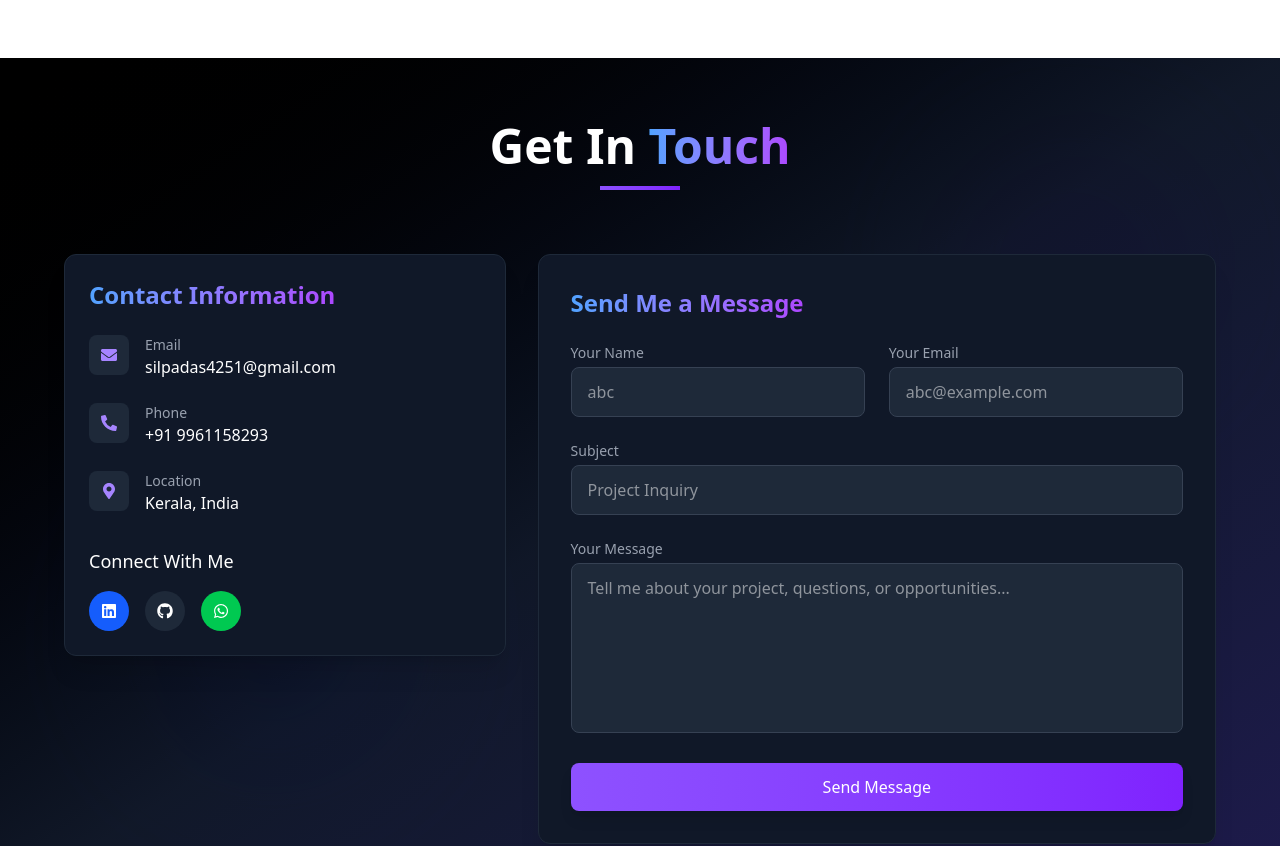
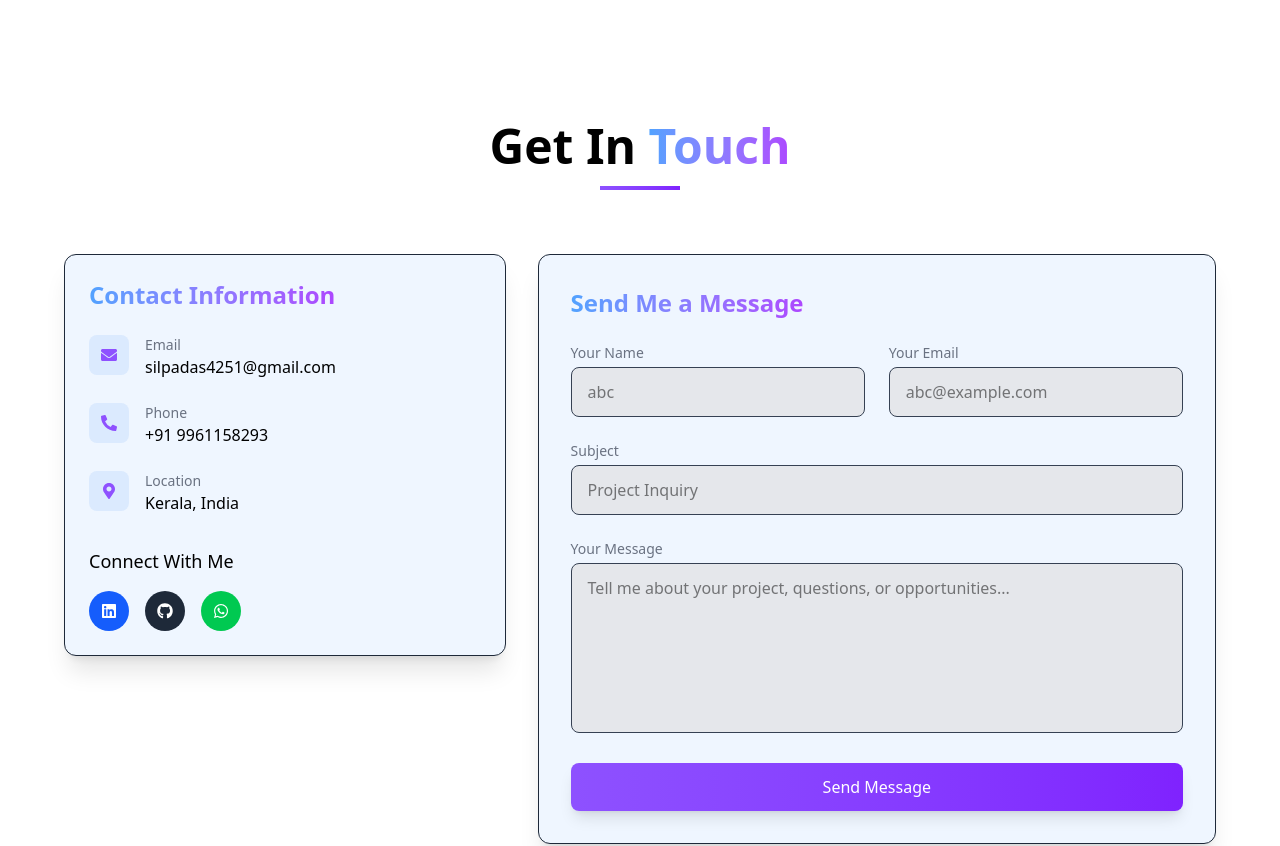
Before and after one commit to silpa4251/personal_portfolio, a React (Vite) app: page / in a window 1280 px wide. Shown: the part 3120-3966 px from the top of the page. Built offline with nearby package versions, Linux system fonts and the light colour scheme.

Commit message:
updated theme toggle in contact section

```diff
--- a/src/pages/Contact.jsx
+++ b/src/pages/Contact.jsx
@@ -1,113 +1,115 @@
-import React, { useState } from 'react';
+import React, { useState } from "react";
 // eslint-disable-next-line no-unused-vars
-import { motion } from 'framer-motion';
-import emailjs from 'emailjs-com';
-import { FaEnvelope, FaPhoneAlt, FaMapMarkerAlt, FaLinkedin, FaGithub, FaWhatsapp } from 'react-icons/fa';
+import { motion } from "framer-motion";
+import emailjs from "emailjs-com";
+import {
+  FaEnvelope,
+  FaPhoneAlt,
+  FaMapMarkerAlt,
+  FaLinkedin,
+  FaGithub,
+  FaWhatsapp,
+} from "react-icons/fa";
 
 const Contact = () => {
   const [formData, setFormData] = useState({
-    name: '',
-    email: '',
-    subject: '',
-    message: ''
+    name: "",
+    email: "",
+    subject: "",
+    message: "",
   });
 
   const [formStatus, setFormStatus] = useState({
     submitted: false,
     success: false,
-    message: ''
+    message: "",
   });
 
   const [loading, setLoading] = useState(false);
 
-  // Handle form field changes
   const handleChange = (e) => {
     const { name, value } = e.target;
-    setFormData(prevData => ({
+    setFormData((prevData) => ({
       ...prevData,
-      [name]: value
+      [name]: value,
     }));
   };
 
-  // Handle form submission
   const handleSubmit = async (e) => {
     e.preventDefault();
     setLoading(true);
-
-    // Simulate form submission with a timeout
-    // Replace this with your actual form submission logic
-    emailjs.sendForm('service_8e050is', 'template_7sltl6c', e.target, '9tdBsVqee-p9iUq2E')
-    .then(() => {
+    emailjs
+      .sendForm(
+        "service_8e050is",
+        "template_7sltl6c",
+        e.target,
+        "9tdBsVqee-p9iUq2E"
+      )
+      .then(
+        () => {
           setFormStatus({
             submitted: true,
             success: true,
-        message: 'Message sent successfully!'
+            message: "Message sent successfully!",
           });
-      setFormData({ name: '', email: '', subject: '', message: '' });
-    }, () => {
+          setFormData({ name: "", email: "", subject: "", message: "" });
+        },
+        () => {
           setFormStatus({
             submitted: true,
             success: false,
-        message: 'Failed to send message. Please try again later.'
+            message: "Failed to send message. Please try again later.",
           });
-    })
+        }
+      )
       .finally(() => setLoading(false));
   };
 
-  // Contact info items
   const contactInfo = [
     {
-      icon: <FaEnvelope className="text-violet-400" />,
+      icon: <FaEnvelope className="dark:text-violet-400 text-violet-500" />,
       title: "Email",
       value: "silpadas4251@gmail.com",
-      link: "mailto:silpadas4251@gmail.com"
+      link: "mailto:silpadas4251@gmail.com",
     },
     {
-      icon: <FaPhoneAlt className="text-violet-400" />,
+      icon: <FaPhoneAlt className="dark:text-violet-400 text-violet-500" />,
       title: "Phone",
       value: "+91 9961158293",
-      link: "tel:+919961158293"
+      link: "tel:+919961158293",
     },
     {
-      icon: <FaMapMarkerAlt className="text-violet-400" />,
+      icon: <FaMapMarkerAlt className="dark:text-violet-400 text-violet-500" />,
       title: "Location",
       value: "Kerala, India",
-      link: null
-    }
+      link: null,
+    },
   ];
 
-  // Social media links
   const socialLinks = [
     {
       icon: <FaLinkedin />,
       url: "https://www.linkedin.com/in/silpadasn/",
       label: "LinkedIn",
-      color: "bg-blue-600"
+      color: "bg-blue-600",
     },
     {
       icon: <FaGithub />,
       url: "https://github.com/silpa4251",
       label: "GitHub",
-      color: "bg-gray-800"
+      color: "bg-gray-800",
     },
     {
       icon: <FaWhatsapp />,
       url: "https://wa.me/9961158293",
       label: "Whatsapp",
-      color: "bg-green-500"
-    }
+      color: "bg-green-500",
+    },
   ];
 
   return (
-    <section className="relative min-h-screen overflow-hidden bg-gradient-to-br from-black via-gray-900 to-indigo-950 text-white py-16 px-4 sm:px-6 lg:px-8">
-      {/* Background elements */}
-      <div className="absolute top-0 left-0 w-full h-full overflow-hidden">
-        <div className="absolute top-20 right-20 w-64 h-64 bg-purple-800 opacity-20 rounded-full mix-blend-overlay filter blur-3xl animate-blob animation-delay-4000"></div>
-        <div className="absolute bottom-32 left-32 w-72 h-72 bg-blue-800 opacity-20 rounded-full mix-blend-overlay filter blur-3xl animate-blob"></div>
-      </div>
-
+    <section className="relative min-h-screen overflow-hidden dark:bg-gradient-to-br from-black via-gray-900 to-indigo-950 dark:text-white py-16 px-4 sm:px-6 lg:px-8">
       <div className="container mx-auto max-w-6xl z-10 relative">
-        {/* Page heading */}
         <motion.div
           initial={{ opacity: 0, y: -20 }}
           animate={{ opacity: 1, y: 0 }}
@@ -115,25 +117,22 @@ const Contact = () => {
           className="text-center mb-12 sm:mb-16"
         >
           <h1 className="text-3xl sm:text-4xl md:text-5xl font-bold mb-4">
-            Get In <span className="bg-gradient-to-r from-blue-400 to-purple-500 text-transparent bg-clip-text">Touch</span>
+            Get In{" "}
+            <span className="bg-gradient-to-r from-blue-400 to-purple-500 text-transparent bg-clip-text">
+              Touch
+            </span>
           </h1>
           <div className="w-20 h-1 bg-gradient-to-r from-violet-500 to-violet-600 mx-auto"></div>
-          {/* <p className="mt-4 text-gray-300 max-w-2xl mx-auto">
-            Have a project in mind or want to collaborate? Feel free to reach out!
-          </p>  */}
         </motion.div>
 
-        {/* Main content grid */}
         <div className="grid grid-cols-1 lg:grid-cols-5 gap-8">
-          {/* Left column: Contact Info */}
           <motion.div
             initial={{ opacity: 0, x: -30 }}
             animate={{ opacity: 1, x: 0 }}
             transition={{ duration: 0.8 }}
             className="lg:col-span-2 space-y-8"
           >
-            {/* Contact info card */}
-            <div className="bg-gray-900 bg-opacity-50 backdrop-filter backdrop-blur-sm p-6 rounded-xl border border-gray-800 shadow-xl">
+            <div className="bg-blue-50 dark:bg-gray-900 bg-opacity-50 backdrop-filter backdrop-blur-sm p-6 rounded-xl border border-gray-800 shadow-xl">
               <h2 className="text-2xl font-semibold mb-6">
                 <span className="bg-gradient-to-r from-blue-400 to-purple-500 text-transparent bg-clip-text">
                   Contact Information
@@ -149,15 +148,17 @@ const Contact = () => {
                     transition={{ delay: index * 0.2, duration: 0.5 }}
                     className="flex items-start"
                   >
-                    <div className="p-3 rounded-lg bg-gray-800 mr-4">
+                    <div className="p-3 rounded-lg bg-blue-100 dark:bg-gray-800 mr-4">
                       {item.icon}
                     </div>
                     <div>
-                      <h3 className="text-gray-400 text-sm">{item.title}</h3>
+                      <h3 className="text-gray-500 dark:text-gray-400 text-sm">
+                        {item.title}
+                      </h3>
                       {item.link ? (
                         <a
                           href={item.link}
-                          className="font-medium hover:text-violet-400 transition-colors"
+                          className="font-medium hover:text-violet-500 dark:hover:text-violet-400 transition-colors"
                         >
                           {item.value}
                         </a>
@@ -169,7 +170,6 @@ const Contact = () => {
                 ))}
               </div>
 
-              {/* Social links */}
               <div className="mt-8">
                 <h3 className="text-lg font-medium mb-4">Connect With Me</h3>
                 <div className="flex flex-wrap gap-4">
@@ -192,14 +192,13 @@ const Contact = () => {
             </div>
           </motion.div>
 
-          {/* Right column: Contact Form */}
           <motion.div
             initial={{ opacity: 0, x: 30 }}
             animate={{ opacity: 1, x: 0 }}
             transition={{ duration: 0.8, delay: 0.3 }}
             className="lg:col-span-3"
           >
-            <div className="bg-gray-900 bg-opacity-50 backdrop-filter backdrop-blur-sm p-6 md:p-8 rounded-xl border border-gray-800 shadow-xl">
+            <div className="bg-blue-50 dark:bg-gray-900 bg-opacity-50 backdrop-filter backdrop-blur-sm p-6 md:p-8 rounded-xl border border-gray-800 shadow-xl">
               <h2 className="text-2xl font-semibold mb-6">
                 <span className="bg-gradient-to-r from-blue-400 to-purple-500 text-transparent bg-clip-text">
                   Send Me a Message
@@ -212,13 +211,31 @@ const Contact = () => {
                   animate={{ opacity: 1, scale: 1 }}
                   className="p-6 bg-green-900 bg-opacity-20 border border-green-800 rounded-lg text-center"
                 >
-                  <svg className="w-16 h-16 text-green-500 mx-auto mb-4" fill="none" viewBox="0 0 24 24" stroke="currentColor">
-                    <path strokeLinecap="round" strokeLinejoin="round" strokeWidth={2} d="M9 12l2 2 4-4m6 2a9 9 0 11-18 0 9 9 0 0118 0z" />
+                  <svg
+                    className="w-16 h-16 text-green-500 mx-auto mb-4"
+                    fill="none"
+                    viewBox="0 0 24 24"
+                    stroke="currentColor"
+                  >
+                    <path
+                      strokeLinecap="round"
+                      strokeLinejoin="round"
+                      strokeWidth={2}
+                      d="M9 12l2 2 4-4m6 2a9 9 0 11-18 0 9 9 0 0118 0z"
+                    />
                   </svg>
-                  <h3 className="text-xl font-medium text-green-400 mb-2">Message Sent!</h3>
+                  <h3 className="text-xl font-medium text-green-400 mb-2">
+                    Message Sent!
+                  </h3>
                   <p className="text-gray-300">{formStatus.message}</p>
                   <button
-                    onClick={() => setFormStatus({ submitted: false, success: false, message: '' })}
+                    onClick={() =>
+                      setFormStatus({
+                        submitted: false,
+                        success: false,
+                        message: "",
+                      })
+                    }
                     className="mt-4 px-6 py-2 bg-gray-800 rounded-lg hover:bg-gray-700 transition-colors"
                   >
                     Send Another Message
@@ -227,9 +244,11 @@ const Contact = () => {
               ) : (
                 <form onSubmit={handleSubmit} className="space-y-6">
                   <div className="grid grid-cols-1 md:grid-cols-2 gap-6">
-                    {/* Name field */}
                     <div>
-                      <label htmlFor="name" className="block text-sm font-medium text-gray-400 mb-1">
+                      <label
+                        htmlFor="name"
+                        className="block text-sm font-medium text-gray-500 dark:text-gray-400 mb-1"
+                      >
                         Your Name
                       </label>
                       <input
@@ -239,14 +258,15 @@ const Contact = () => {
                         value={formData.name}
                         onChange={handleChange}
                         required
-                        className="w-full px-4 py-3 bg-gray-800 bg-opacity-50 border border-gray-700 rounded-lg focus:outline-none focus:ring-2 focus:ring-violet-500 focus:border-transparent"
+                        className="w-full px-4 py-3 bg-gray-200 dark:bg-gray-800 bg-opacity-50 border border-gray-700 rounded-lg focus:outline-none focus:ring-2 focus:ring-violet-500 focus:border-transparent"
                         placeholder="abc"
                       />
                     </div>
-
-                    {/* Email field */}
                     <div>
-                      <label htmlFor="email" className="block text-sm font-medium text-gray-400 mb-1">
+                      <label
+                        htmlFor="email"
+                        className="block text-sm font-medium text-gray-500 dark:text-gray-400 mb-1"
+                      >
                         Your Email
                       </label>
                       <input
@@ -256,15 +276,16 @@ const Contact = () => {
                         value={formData.email}
                         onChange={handleChange}
                         required
-                        className="w-full px-4 py-3 bg-gray-800 bg-opacity-50 border border-gray-700 rounded-lg focus:outline-none focus:ring-2 focus:ring-violet-500 focus:border-transparent"
+                        className="w-full px-4 py-3 bg-gray-200 dark:bg-gray-800 bg-opacity-50 border border-gray-700 rounded-lg focus:outline-none focus:ring-2 focus:ring-violet-500 focus:border-transparent"
                         placeholder="abc@example.com"
                       />
                     </div>
                   </div>
-
-                  {/* Subject field */}
                   <div>
-                    <label htmlFor="subject" className="block text-sm font-medium text-gray-400 mb-1">
+                    <label
+                      htmlFor="subject"
+                      className="block text-sm font-medium text-gray-500 dark:text-gray-400 mb-1"
+                    >
                       Subject
                     </label>
                     <input
@@ -274,14 +295,15 @@ const Contact = () => {
                       value={formData.subject}
                       onChange={handleChange}
                       required
-                      className="w-full px-4 py-3 bg-gray-800 bg-opacity-50 border border-gray-700 rounded-lg focus:outline-none focus:ring-2 focus:ring-violet-500 focus:border-transparent"
+                      className="w-full px-4 py-3 bg-gray-200 dark:bg-gray-800 bg-opacity-50 border border-gray-700 rounded-lg focus:outline-none focus:ring-2 focus:ring-violet-500 focus:border-transparent"
                       placeholder="Project Inquiry"
                     />
                   </div>
-
-                  {/* Message field */}
                   <div>
-                    <label htmlFor="message" className="block text-sm font-medium text-gray-400 mb-1">
+                    <label
+                      htmlFor="message"
+                      className="block text-sm font-medium text-gray-500 dark:text-gray-400 mb-1"
+                    >
                       Your Message
                     </label>
                     <textarea
@@ -291,30 +313,46 @@ const Contact = () => {
                       onChange={handleChange}
                       required
                       rows={6}
-                      className="w-full px-4 py-3 bg-gray-800 bg-opacity-50 border border-gray-700 rounded-lg focus:outline-none focus:ring-2 focus:ring-violet-500 focus:border-transparent resize-none"
+                      className="w-full px-4 py-3 bg-gray-200 dark:bg-gray-800 bg-opacity-50 border border-gray-700 rounded-lg focus:outline-none focus:ring-2 focus:ring-violet-500 focus:border-transparent resize-none"
                       placeholder="Tell me about your project, questions, or opportunities..."
                     ></textarea>
                   </div>
-
-                  {/* Submit button */}
                   <motion.button
                     type="submit"
                     disabled={loading}
                     whileHover={{ scale: 1.02 }}
                     whileTap={{ scale: 0.98 }}
-                    transition={{ type: 'spring', stiffness: 400, damping: 10 }}
-                    className={`w-full bg-gradient-to-r from-violet-500 to-violet-600 text-white py-3 px-6 rounded-lg font-medium shadow-lg hover:shadow-violet-500/30 flex items-center justify-center ${loading ? 'opacity-70 cursor-not-allowed' : ''}`}
+                    transition={{ type: "spring", stiffness: 400, damping: 10 }}
+                    className={`w-full bg-gradient-to-r from-violet-500 to-violet-600 text-white py-3 px-6 rounded-lg font-medium shadow-lg hover:shadow-violet-500/30 flex items-center justify-center ${
+                      loading ? "opacity-70 cursor-not-allowed" : ""
+                    }`}
                   >
                     {loading ? (
                       <>
-                        <svg className="animate-spin -ml-1 mr-3 h-5 w-5 text-white" xmlns="http://www.w3.org/2000/svg" fill="none" viewBox="0 0 24 24">
-                          <circle className="opacity-25" cx="12" cy="12" r="10" stroke="currentColor" strokeWidth="4"></circle>
-                          <path className="opacity-75" fill="currentColor" d="M4 12a8 8 0 018-8V0C5.373 0 0 5.373 0 12h4zm2 5.291A7.962 7.962 0 014 12H0c0 3.042 1.135 5.824 3 7.938l3-2.647z"></path>
+                        <svg
+                          className="animate-spin -ml-1 mr-3 h-5 w-5 text-white"
+                          xmlns="http://www.w3.org/2000/svg"
+                          fill="none"
+                          viewBox="0 0 24 24"
+                        >
+                          <circle
+                            className="opacity-25"
+                            cx="12"
+                            cy="12"
+                            r="10"
+                            stroke="currentColor"
+                            strokeWidth="4"
+                          ></circle>
+                          <path
+                            className="opacity-75"
+                            fill="currentColor"
+                            d="M4 12a8 8 0 018-8V0C5.373 0 0 5.373 0 12h4zm2 5.291A7.962 7.962 0 014 12H0c0 3.042 1.135 5.824 3 7.938l3-2.647z"
+                          ></path>
                         </svg>
                         Sending...
                       </>
                     ) : (
-                      'Send Message'
+                      "Send Message"
                     )}
                   </motion.button>
                 </form>
```
Lines whose indentation alone changed are shown as unchanged.
